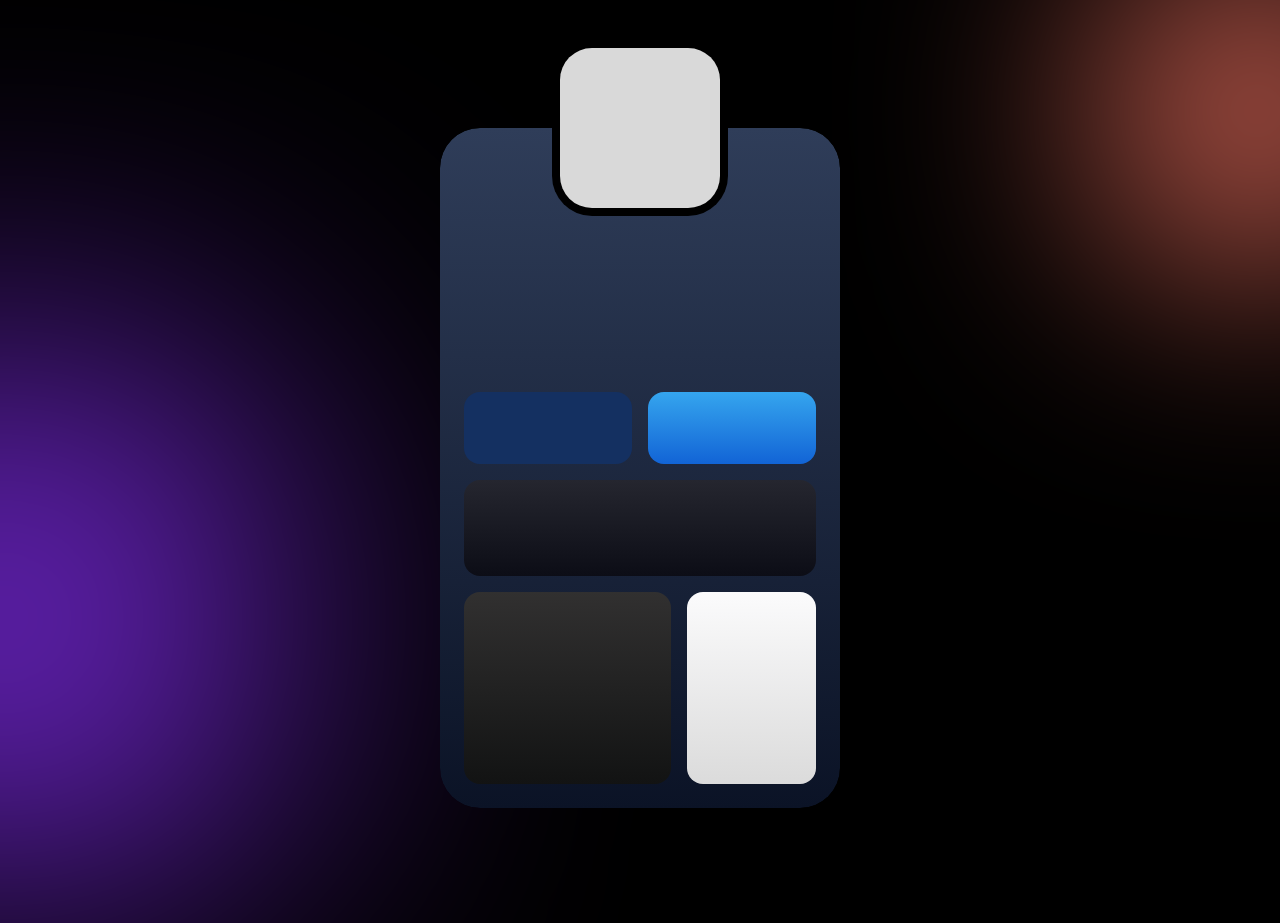
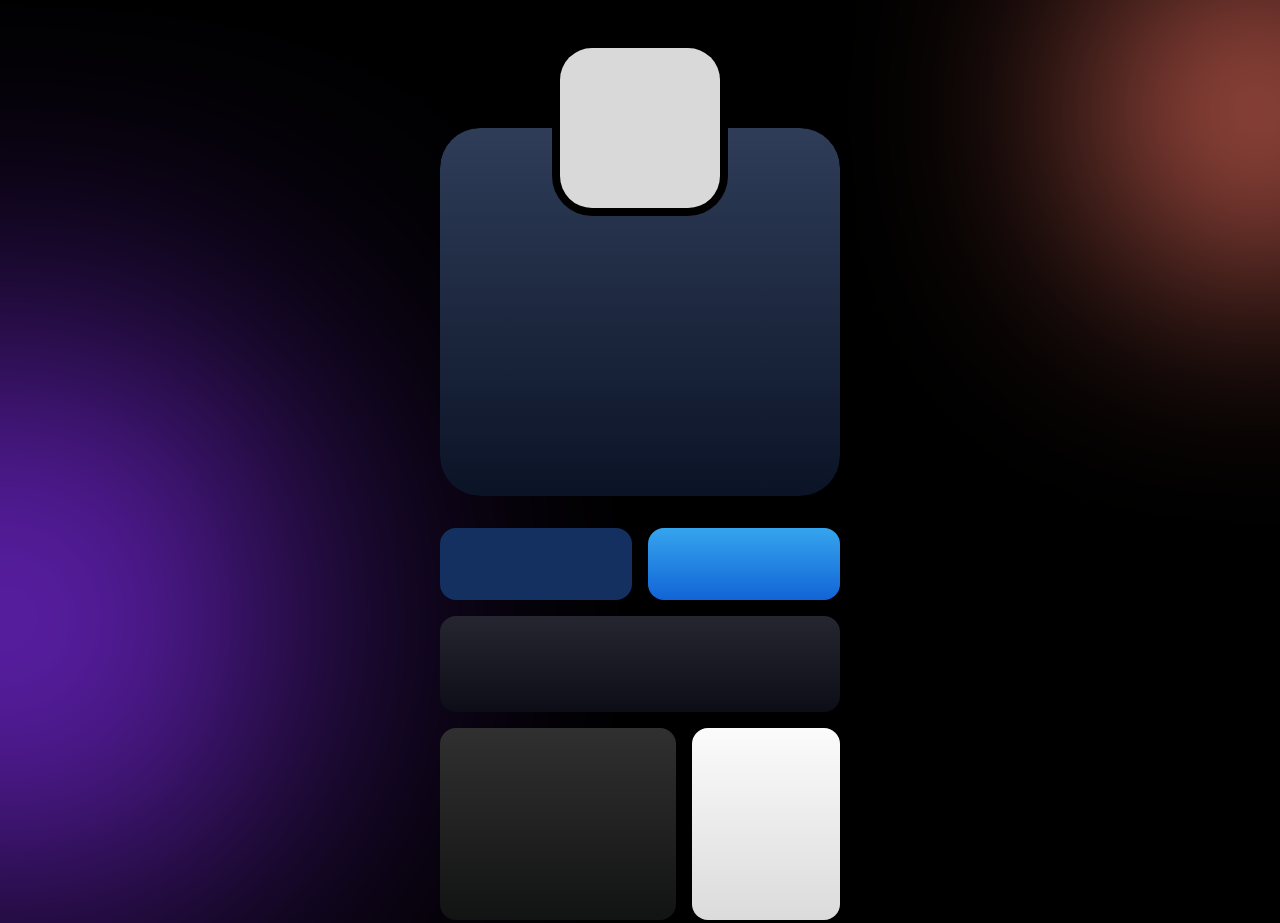
Before and after one commit to santi-trujillo/personal-portfolio, a plain HTML site: page index.html in a window 1280 px wide. Shown: the top 923 px of the page. Before the commit the page ends 856 px from the top, so only its background shows below. Drawn offline with Linux system fonts and the light colour scheme.

Commit message:
fix: extract bento grid from base card to match original hierarchy and adjust base card height

```diff
--- a/css/layout.css
+++ b/css/layout.css
@@ -64,3 +64,9 @@
 .nx-bento-row-asym { grid-column: 1 / -1; display: grid; grid-template-columns: 1.6fr 1fr; gap: var(--gap-bento); }
 .nx-box-figma { background: linear-gradient(180deg, var(--box-figma-start) 0%, var(--box-figma-end) 100%); height: 12rem; }
 .nx-box-dev { background: linear-gradient(180deg, var(--box-dev-start) 0%, var(--box-dev-end) 100%); height: 100%; }
+
+/* Corrección de altura para la Tarjeta Base y espaciado del Grid */
+.nx-base-card {
+  height: 23rem; /* Altura controlada equivalente a los 368px del diseño */
+  margin-bottom: 2rem; /* Separación entre la tarjeta superior y el Bento Grid inferior */
+}
```
Also changed, not shown: index.html (+3 -3 lines).
